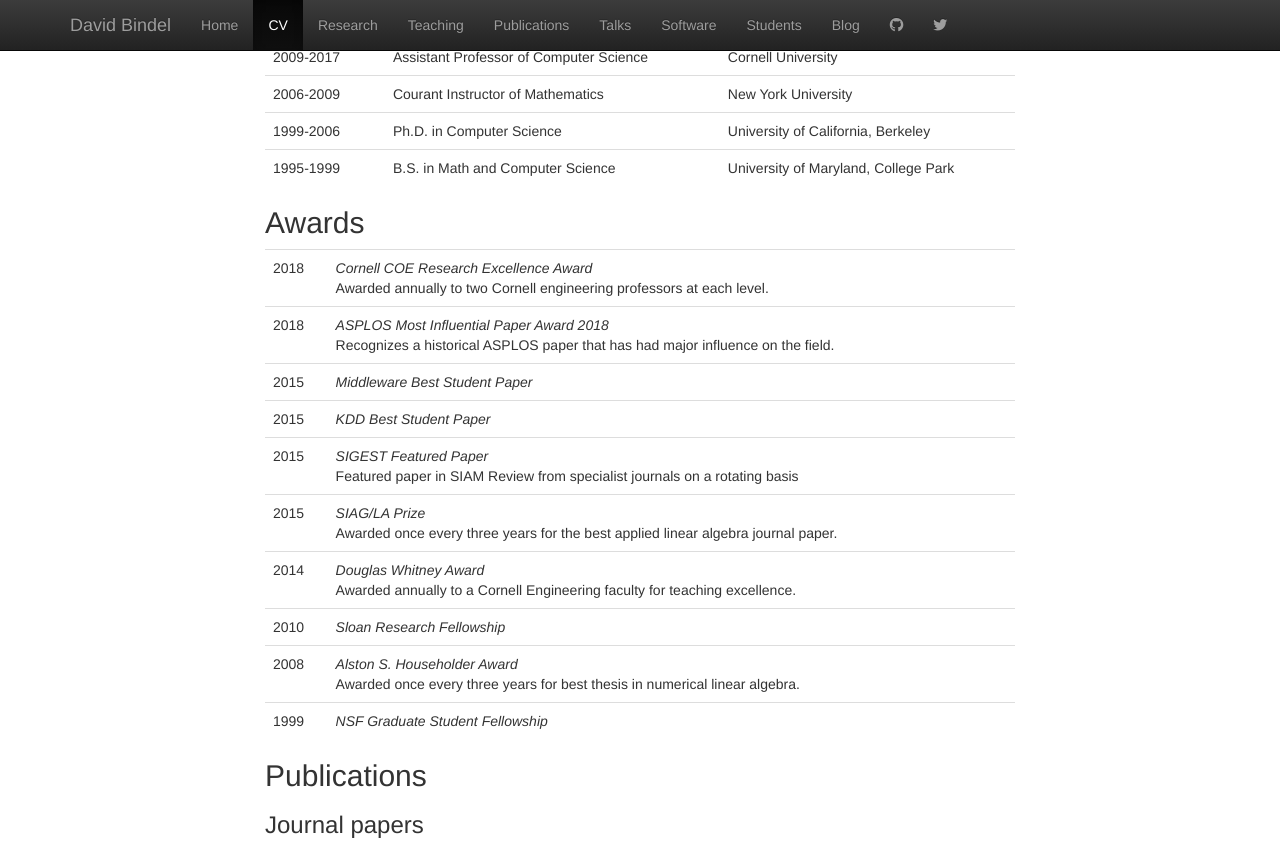
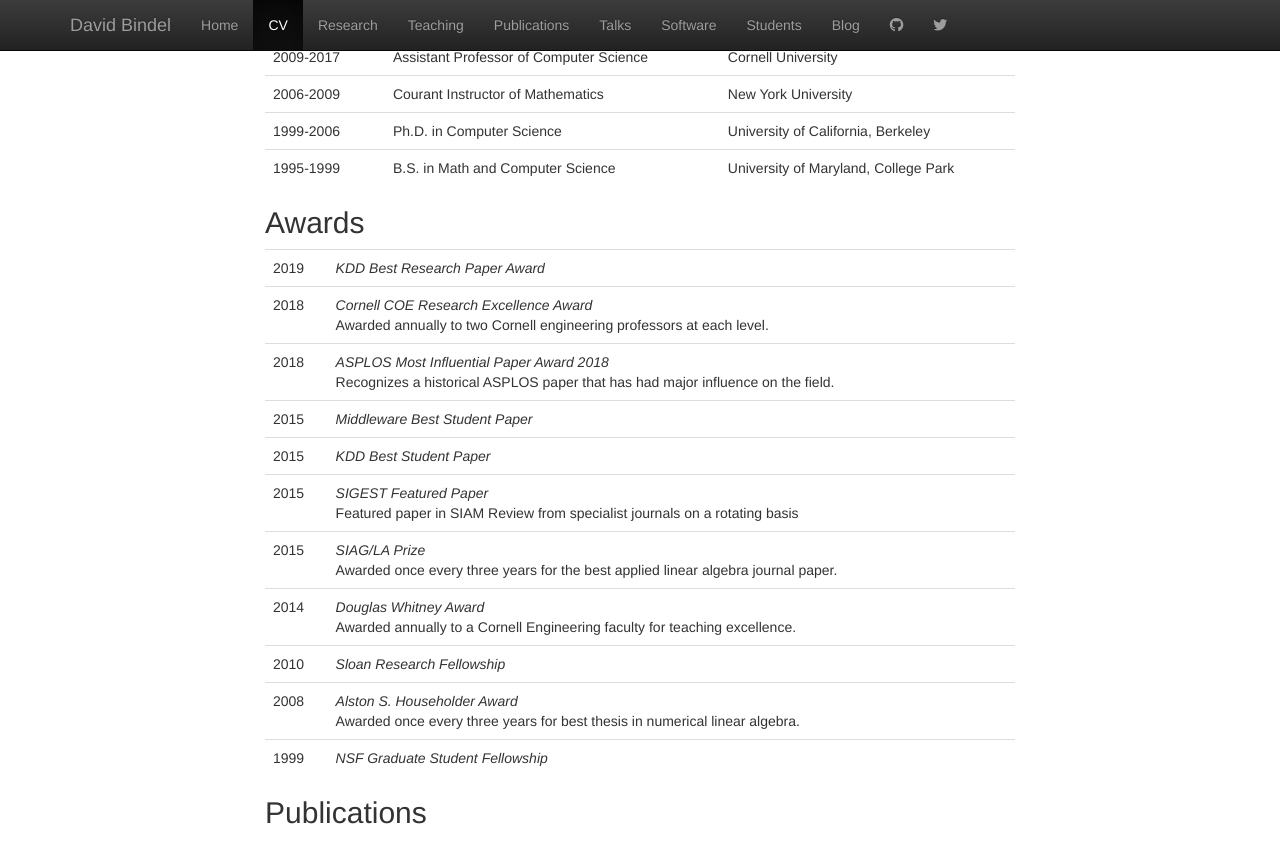
Before and after one commit to dbindel/cornell_web, a Jekyll site: the page built from vita.html, in a window 1280 px wide and 900 px high, scrolled down 680 px, cut to the strip 0-844 px from the top of the window. Built offline with Jekyll 4.4.1, drawn with Linux system fonts in a browser that asks for light colours; nearby versions of some CDN libraries.

Commit message:
Added pointer to KDD award this year.

```diff
--- a/_data/awards.yml
+++ b/_data/awards.yml
@@ -1,3 +1,7 @@
+-
+  name: KDD Best Research Paper Award
+  paper: 2019-kdd
+  year: 2019
 -
   name: Cornell COE Research Excellence Award
   desc: |
```
